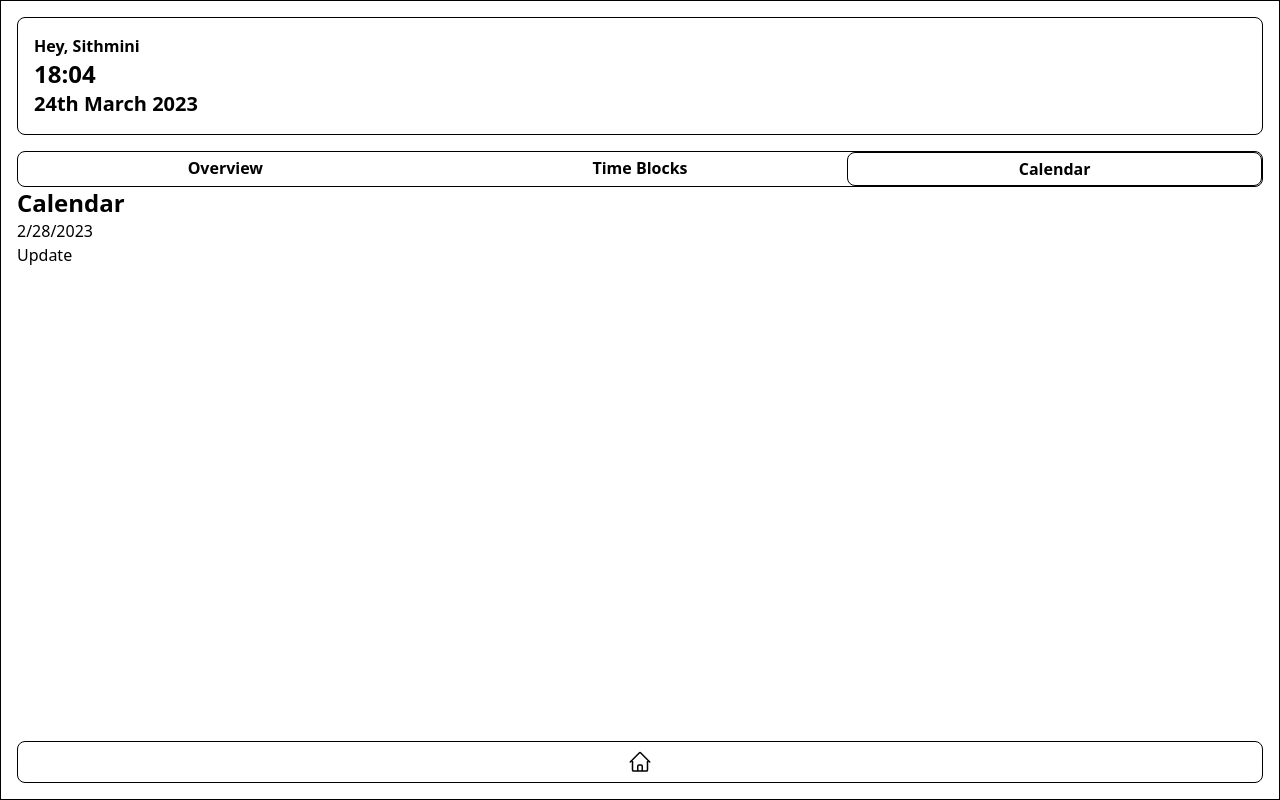
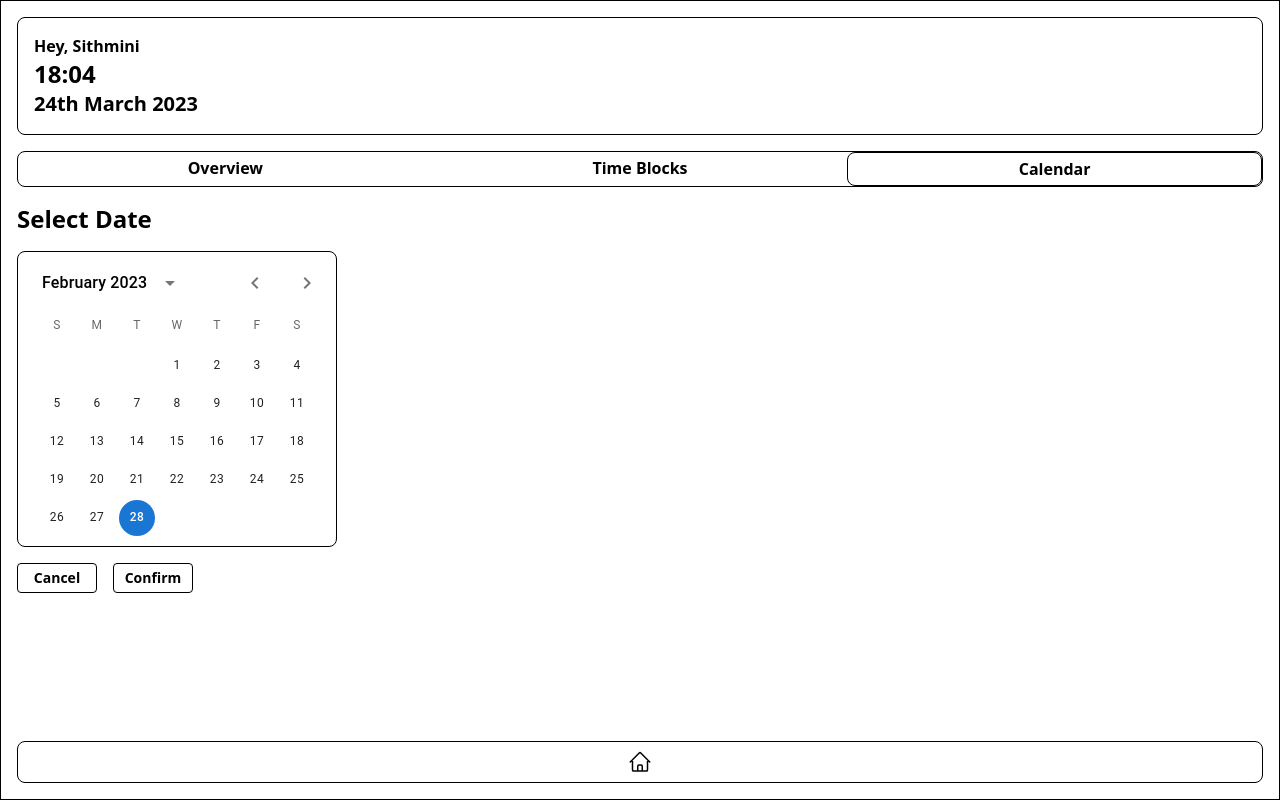
Before and after one commit to genesislifemanager/genesis-frontend, a React (Vite) app: page /home/calendar in a window 1280 px wide. Built offline with nearby package versions, Linux system fonts and the light colour scheme.

Commit message:
feat: unified date handling under the dayjs lib

```diff
--- a/package.json
+++ b/package.json
@@ -17,6 +17,7 @@
     "@mui/x-date-pickers": "^5.0.20",
     "axios": "^1.3.4",
     "clsx": "^1.2.1",
+    "dayjs": "^1.11.7",
     "firebase": "^9.17.1",
     "is-number": "^7.0.0",
     "localforage": "^1.10.0",
--- a/src/contexts/DateContext.ts
+++ b/src/contexts/DateContext.ts
@@ -1,9 +1,10 @@
 import { createContext } from 'react';
 import React from 'react';
+import dayjs from 'dayjs';
 
 type DateContextType = {
-    selectedDate: Date,
-    setSelectedDate:React.Dispatch<React.SetStateAction<Date>>
+    selectedDate: dayjs.Dayjs,
+    setSelectedDate:React.Dispatch<React.SetStateAction<dayjs.Dayjs>>
 }
 
-export const DateContext = createContext<DateContextType>({} as DateContextType);
+export const DateContext = createContext({} as DateContextType);
--- a/src/index.css
+++ b/src/index.css
@@ -14,3 +14,16 @@
   margin-top: 8px !important;
   outline: none !important;
 }
+
+.MuiCalendarPicker-root{
+  border: 1px solid black !important;
+  border-radius: 8px !important;
+}
+
+.PrivatePickersSlideTransition-root{
+  min-height: 200px !important;
+}
+
+.css-epd502{
+  margin:0 !important;
+}
--- a/src/routes/home/calendar.tsx
+++ b/src/routes/home/calendar.tsx
@@ -1,18 +1,59 @@
 import { DateContext } from "../../contexts/DateContext";
-import { useContext } from "react";
+import { useContext, useState } from "react";
+import { AdapterMoment } from "@mui/x-date-pickers/AdapterMoment";
+import TextField from "@mui/material/TextField";
+import { LocalizationProvider } from "@mui/x-date-pickers/LocalizationProvider/LocalizationProvider";
+import { StaticDatePicker } from "@mui/x-date-pickers/StaticDatePicker/StaticDatePicker";
+import { useNavigate } from "react-router-dom";
+import { AdapterDayjs } from "@mui/x-date-pickers/AdapterDayjs";
+import dayjs from "dayjs";
 
 function Calendar() {
-  const {selectedDate,setSelectedDate} = useContext(DateContext);
+  const { selectedDate, setSelectedDate } = useContext(DateContext);
+  const [date, setDate] = useState<dayjs.Dayjs>(selectedDate);
+  const navigate = useNavigate();
 
-  const handleUpdate = () =>{
-    setSelectedDate(new Date("2023-03-04"));
-  }
+  const handleConfirm = () => {
+    if (date) {
+      setSelectedDate(date);
+      navigate("/home/timeblocks")
+    }
+  };
 
   return (
-    <div>
-      <h1 className="text-2xl font-semibold">Calendar</h1>
-      <p>{selectedDate.toLocaleDateString()}</p>
-      <button type="button" onClick={handleUpdate}>Update</button>
+    <div className="mt-4">
+      <h1 className="text-2xl font-semibold">Select Date</h1>
+      <div className="mt-4  border-black">
+        <LocalizationProvider dateAdapter={AdapterDayjs}>
+          <StaticDatePicker
+            displayStaticWrapperAs="desktop"
+            openTo="day"
+            value={date}
+            onChange={(newDate) => {
+              setDate(newDate as dayjs.Dayjs);
+            }}
+            renderInput={(params) => <TextField {...params} />}
+          />
+        </LocalizationProvider>
+        <div className="flex gap-x-4 border-black mt-4">
+          <button
+            onClick={() => {
+              navigate(-1);
+            }}
+            type="button"
+            className="border block border-black rounded px-1 py-1 text-sm font-semibold w-20"
+          >
+            Cancel
+          </button>
+          <button
+            onClick={handleConfirm}
+            type="button"
+            className="border block border-black rounded px-1 py-1 text-sm font-semibold w-20"
+          >
+            Confirm
+          </button>
+        </div>
+      </div>
     </div>
   );
 }
--- a/src/routes/home/create-timeblock.tsx
+++ b/src/routes/home/create-timeblock.tsx
@@ -1,8 +1,9 @@
 import { ChevronLeftIcon, ChevronDownIcon } from "@heroicons/react/24/solid";
-import { ChangeEvent, useState } from "react";
+import { ChangeEvent, useContext, useState } from "react";
 import { useNavigate } from "react-router-dom";
 import { Listbox } from "@headlessui/react";
 import { AdapterMoment } from "@mui/x-date-pickers/AdapterMoment";
+import { AdapterDayjs } from "@mui/x-date-pickers/AdapterDayjs";
 import TextField from "@mui/material/TextField";
 import { LocalizationProvider } from "@mui/x-date-pickers/LocalizationProvider/LocalizationProvider";
 import { TimePicker } from "@mui/x-date-pickers/TimePicker/TimePicker";
@@ -10,6 +11,8 @@ import { createTimeblock } from "../../api/api";
 import clsx from "clsx";
 import { useMutation, useQueryClient } from "react-query";
 import isNumber from "is-number";
+import { DateContext } from "../../contexts/DateContext";
+import dayjs from "dayjs";
 
 const types = [
   { id: 1, label: "Task", value: "task" },
@@ -27,11 +30,13 @@ const projects = [
 ];
 
 function CreateTimeBlock() {
+  const { selectedDate } = useContext(DateContext);
+
   const navigate = useNavigate();
   const [timeblockName, setTimeblockName] = useState("");
   const [type, setType] = useState(types[0]);
   const [mode, setMode] = useState(modes[0]);
-  const [s, setS] = useState<Date | null>(new Date());
+  const [s, setS] = useState<dayjs.Dayjs>(dayjs());
   const [duration, setDuration] = useState({ h: "0", m: "0" });
   const [project, setProject] = useState(projects[0]);
 
@@ -61,7 +66,7 @@ function CreateTimeBlock() {
       return;
     }
 
-    if ((duration.h === "0" && duration.m === "0") || duration.h === "" || duration.m === "" ) {
+    if ((duration.h === "0" && duration.m === "0") || duration.h === "" || duration.m === "") {
       setShowDurationError(true);
       const errtimer = setTimeout(() => {
         setShowDurationError(false);
@@ -186,12 +191,12 @@ function CreateTimeBlock() {
 
           <div className="relative">
             <label className="block text-base font-semibold">Start Time</label>
-            <LocalizationProvider dateAdapter={AdapterMoment}>
+            <LocalizationProvider dateAdapter={AdapterDayjs}>
               <TimePicker
                 ampm={false}
                 value={s}
                 onChange={(newS) => {
-                  setS(newS);
+                  setS(newS as dayjs.Dayjs)
                 }}
                 renderInput={(params) => <TextField {...params} />}
               />
--- a/src/routes/home/home.tsx
+++ b/src/routes/home/home.tsx
@@ -2,9 +2,10 @@ import { useEffect, useState } from "react";
 import { NavLink, Outlet, useNavigate } from "react-router-dom";
 import clsx from "clsx";
 import { DateContext } from "../../contexts/DateContext";
+import dayjs from "dayjs";
 
 function Home() {
-  const [selectedDate,setSelectedDate] = useState<Date>(new Date());
+  const [selectedDate,setSelectedDate] = useState(dayjs());
 
   return (
     <div className="mt-4 border-black">
--- a/src/routes/home/timeblock.tsx
+++ b/src/routes/home/timeblock.tsx
@@ -13,6 +13,8 @@ import { useQueryClient, useMutation } from "react-query";
 import { updateTimeblockById, deleteTimeblockById } from "../../api/api";
 import clsx from "clsx";
 import isNumber from "is-number";
+import dayjs from "dayjs";
+import { AdapterDayjs } from "@mui/x-date-pickers/AdapterDayjs";
 
 const types = [
   { id: 1, label: "Task", value: "task" },
@@ -36,7 +38,7 @@ function TimeBlock() {
   const [timeblockName, setTimeblockName] = useState("");
   const [type, setType] = useState(types[0]);
   const [mode, setMode] = useState(modes[0]);
-  const [s, setS] = useState<Date | null>(new Date());
+  const [s, setS] = useState<dayjs.Dayjs>(dayjs());
   const [duration, setDuration] = useState({ h: "0", m: "0" });
   const [project, setProject] = useState(projects[0]);
 
@@ -94,10 +96,12 @@ function TimeBlock() {
 
   const { isLoading, isError, data, error, isSuccess } = useQuery(["timeblocks", id], () => getTimeblockById(id), {
     onSuccess: (data) => {
+      console.log(data.s);
+
       setTimeblockName(data.name);
       setType(types[types.findIndex((type) => type.value === data.type)]);
       setMode(modes[modes.findIndex((mode) => mode.value === data.mode)]);
-      setS(new Date(data.s));
+      setS(dayjs(new Date(data.s)));
       setDuration({ h: data.duration.h.toString(), m: data.duration.m.toString() });
     },
   });
@@ -229,12 +233,12 @@ function TimeBlock() {
 
           <div className="relative">
             <label className="block text-base font-semibold">Start Time</label>
-            <LocalizationProvider dateAdapter={AdapterMoment}>
+            <LocalizationProvider dateAdapter={AdapterDayjs}>
               <TimePicker
                 ampm={false}
                 value={s}
                 onChange={(newS) => {
-                  setS(newS);
+                  setS(newS as dayjs.Dayjs);
                 }}
                 renderInput={(params) => <TextField {...params} />}
               />
```
Also changed, not shown: 1 other file (tests, documents, lock files or other folders).
